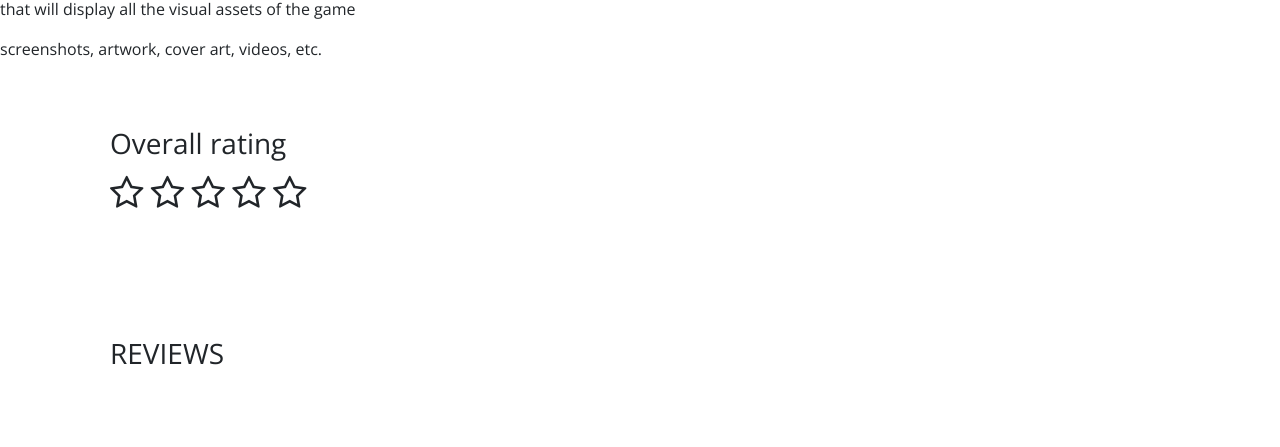
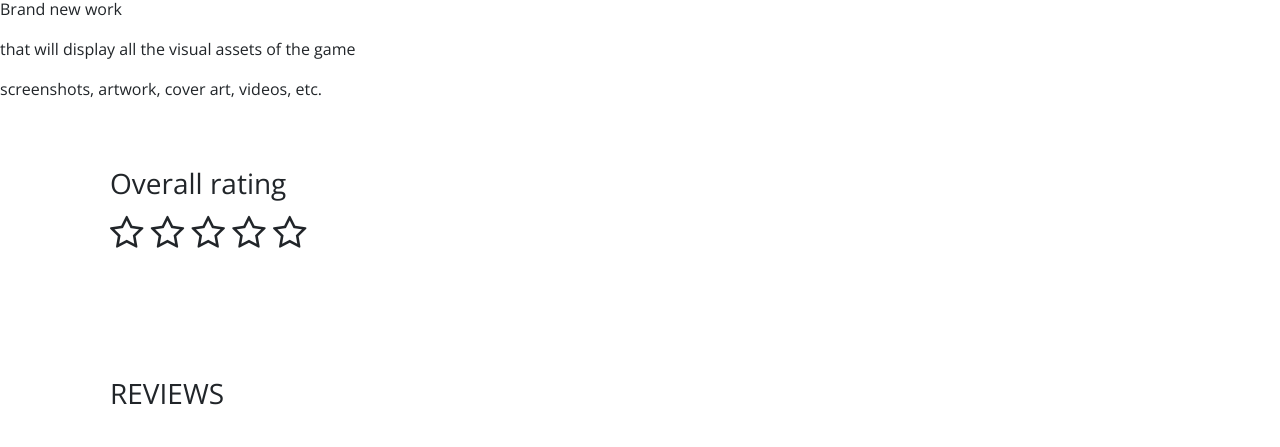
Before and after one commit to KeriCarpenterProg/new-playstation, a website: page page3.html in a window 1280 px wide. Shown: the part 653-1100 px from the top of the page. Drawn offline with nearby package versions, Linux system fonts and the light colour scheme.

Commit message:
line 131

```diff
--- a/page3.html
+++ b/page3.html
@@ -128,6 +128,7 @@
 
     <div class="placeholder-slick-slider">
       <h1>Keri will create a full width slick slider component</h1>
+      <p>Brand new work</p>
       <p>that will display all the visual assets of the game</p>
       <p>screenshots, artwork, cover art, videos, etc.</p>
     </div>
```
